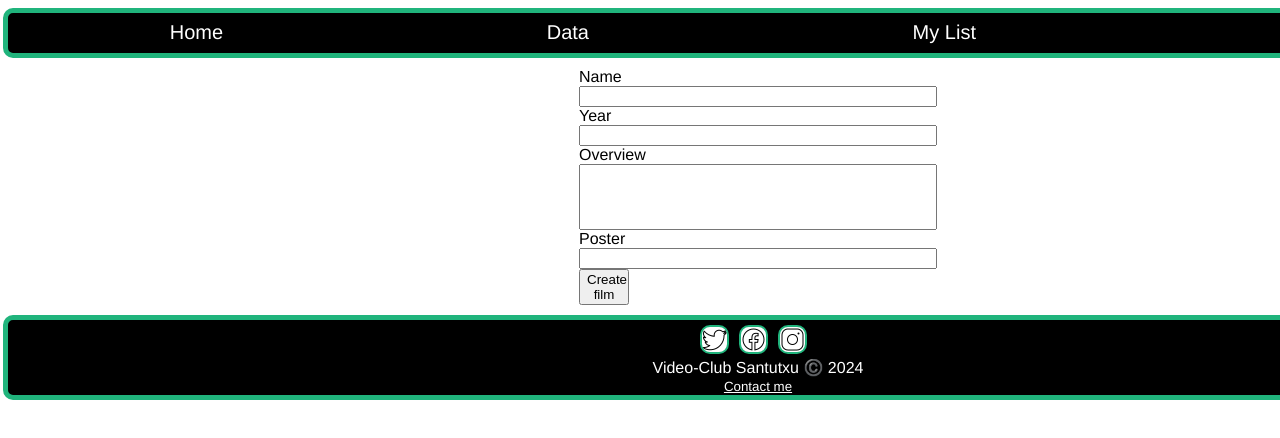
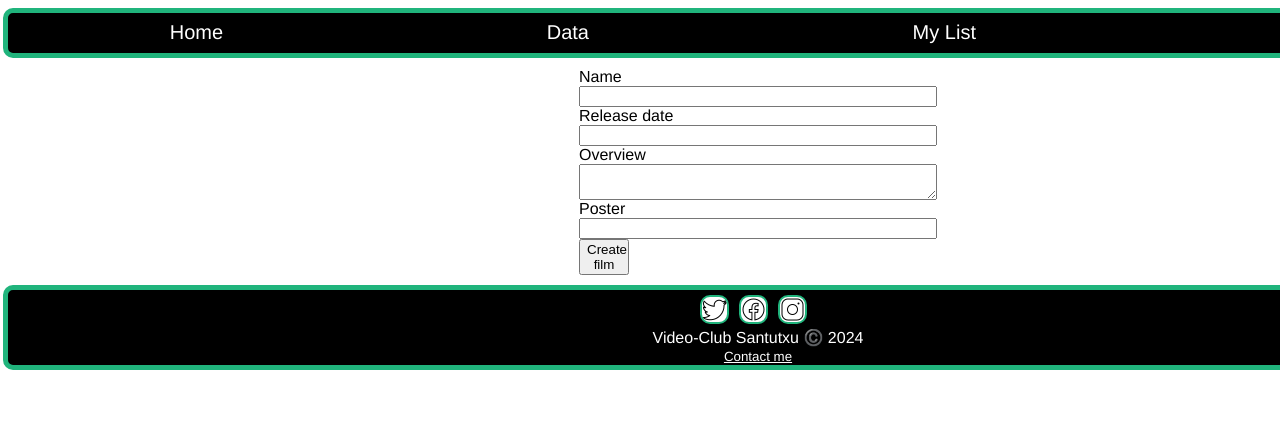
Before and after one commit to Saymar567/Movie-app, a React (Vite) app: page /Form in a window 1280 px wide. Shown: the top 438 px of the page. Built offline with nearby package versions, Linux system fonts and the light colour scheme; the HTML template or start-up script is replaced by a standard one.

Commit message:
second-day-twelveth-commit

```diff
--- a/src/Pages/AllMoviesDetails.jsx
+++ b/src/Pages/AllMoviesDetails.jsx
@@ -27,13 +27,14 @@ function AllMoviesDetails() {
                     <section key={movieCard.id} className="card-container">
                         <h1>{movieCard.title} </h1>
                         <img src={`https://image.tmdb.org/t/p/w500/${movieCard.poster_path}`} alt={movieCard.original_title} />
+                        <button className="btn-like"> <img src="/src/images/icons8-best-67.png" alt="like button" /> </button>
                         <p>{movieCard.release_date} </p>
                         <p>{movieCard.overview}</p>
-                        <p>Aidi campeona de Santiago de Compostela</p>
+
                         {movieCard.popularity && (<p>Popularity: {movieCard.popularity}</p>)}
                         {movieCard.vote_count &&(<p>Votes: {movieCard.vote_count}</p>)}
                         {movieCard.vote_average && (<p>Average: {movieCard.vote_average}</p>)}
-                        <button className="btn-like"> <img src="/src/images/icons8-best-67.png" alt="like button" /> </button>
+
                     <button onClick={()=> navigate(-1)} >Go back</button>
                     </section>)
             }
--- a/src/Pages/FormPage.jsx
+++ b/src/Pages/FormPage.jsx
@@ -1,10 +1,12 @@
 import { useState } from "react";
+import supabase from "../Supabase/config";
 const createFilm = {
-    name: "",
-        year: "",
+    title: "",
+        release_date: "",
         overview: "",
-        image: ""
-}
+        poster_path: "",
+        id: Math.floor(Math.random() * 1000000000)
+    }
 
 function FormPage(){
     const [newFilm, setNewFilm] = useState(createFilm)
@@ -20,27 +22,27 @@ function FormPage(){
 
     const handleSubmit= async (event)=>{
         event.preventDefault();
-/*const {data, error} = await database.from("nombre de la base de datos").insert([newFilm]);
+const {data, error} = await supabase.from("Movies").insert([newFilm]);
 if (error){
     console.log("error creating the new film", error);
     return
 } else{
     console.log("Film created!");
     setNewFilm(createFilm)
-} */
+}
     }
     return(
         <>
    <div>
             <form className="form-content" onSubmit={handleSubmit} action="">
-<label htmlFor="Name">Name </label>
-<input onChange={handleInput} value={newFilm.title} type="text" name="name" />
-<label htmlFor="year">Year </label>
-<input onChange={handleInput} value={newFilm.release_date} type="number" name="number" />
-<label htmlFor="Message">Overview </label>
-<input onChange={handleInput} value={newFilm.overview} type="text" name="message" style={{height: 60, }}/>
-<label htmlFor="Image">Poster</label>
-<input onChange={handleInput} value={newFilm.poster_path} type="text" name="image" />
+<label htmlFor="title">Name </label>
+<input onChange={handleInput} value={newFilm.title} type="text" name="title" />
+<label htmlFor="release_date">Release date </label>
+<input onChange={handleInput} value={newFilm.release_date} type="number" name="release_date" />
+<label htmlFor="overview">Overview </label>
+<textarea onChange={handleInput} value={newFilm.overview} type="text"  name="overview"/>
+<label htmlFor="poster_path">Poster</label>
+<input onChange={handleInput} value={newFilm.poster_path} type="text" name="poster_path" />
 <button style={{width: 50}}>Create film</button>
             </form>
         </div>
@@ -48,3 +50,5 @@ if (error){
     )
 }
 export default FormPage
+
+// apiarray.concat(supabase.from("Movies"))
--- a/src/Pages/MoviesPage.jsx
+++ b/src/Pages/MoviesPage.jsx
@@ -5,6 +5,7 @@ import Search from "../Components/Search";
 import "../Styles/App.css"
 import { useParams } from "react-router-dom";
 import { Link } from "react-router-dom";
+import supabase from "../Supabase/config";
 const MoviesPage = ({ movies, setMovies }) => {
     const { q } = useParams();
     const createPages = () => {
@@ -26,11 +27,26 @@ const MoviesPage = ({ movies, setMovies }) => {
         })
     }
 
+    const callingMovies = async ()=>{
+      const {data, error} = await supabase.from("Movies").select();
+      if(error) {
+        console.log("WTF is going on", error)
+      } else {
+        console.log("Data fetch-a, good cheese")
+        return data
+      }
+    }
     async function getMovies() {
         try {
             const response = await fetch(`https://api.themoviedb.org/3/movie/top_rated?api_key=${import.meta.env.VITE_MOVIEBASE_KEY}&page=${q}`);
+            const userMovies = await callingMovies()
+            // add the supabase call for the Movies table
+            // store it in a variable (also await)
+            // setMovies([...data.results, ...variableOfSupabase])
+            console.log(userMovies)
             const data = await response.json();
-            setMovies(data.results)
+            setMovies([...userMovies, ...data.results])
+
         } catch (error) { console.log("The end", error) }
     }
 
--- /dev/null
+++ b/src/Supabase/config.js
@@ -0,0 +1,8 @@
+import { createClient } from "@supabase/supabase-js";
+
+const supabase = createClient(
+  import.meta.env.VITE_SUPABASE_URL,
+  import.meta.env.VITE_SUPABASE_KEY
+);
+
+export default supabase;
```
Also changed, not shown: 1 other file (tests, documents, lock files or other folders).
